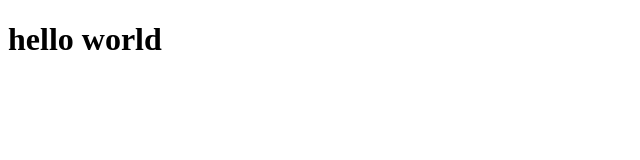
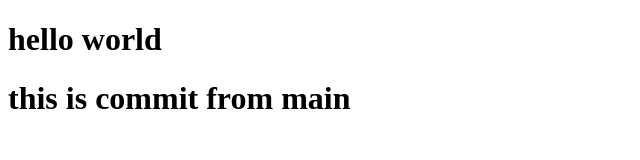
Before and after one commit to d7080120/EX4, a plain HTML site: page index.html in a window 1280 px wide. Shown: the whole page, without its empty margins (0-640 px from the left). Drawn offline with Linux system fonts and the light colour scheme.

Commit message:
add a tag from main branch

```diff
--- a/index.html
+++ b/index.html
@@ -5,6 +5,8 @@
     <meta name="viewport" content="width=device-width, initial-scale=1.0">
     <title>Document</title>
     <h1>hello world</h1>
+    <h1>this is commit from main</h1>
+
 </head>
 <body>
 
```
